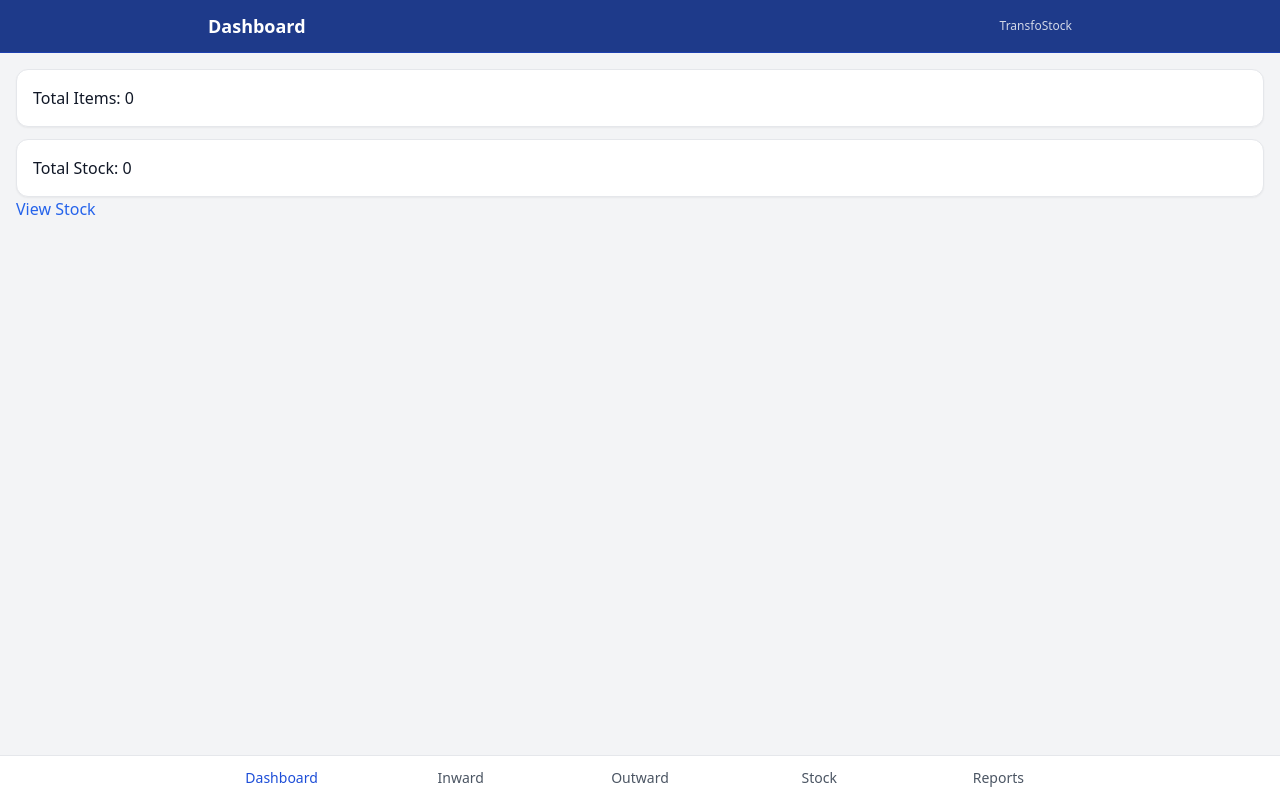
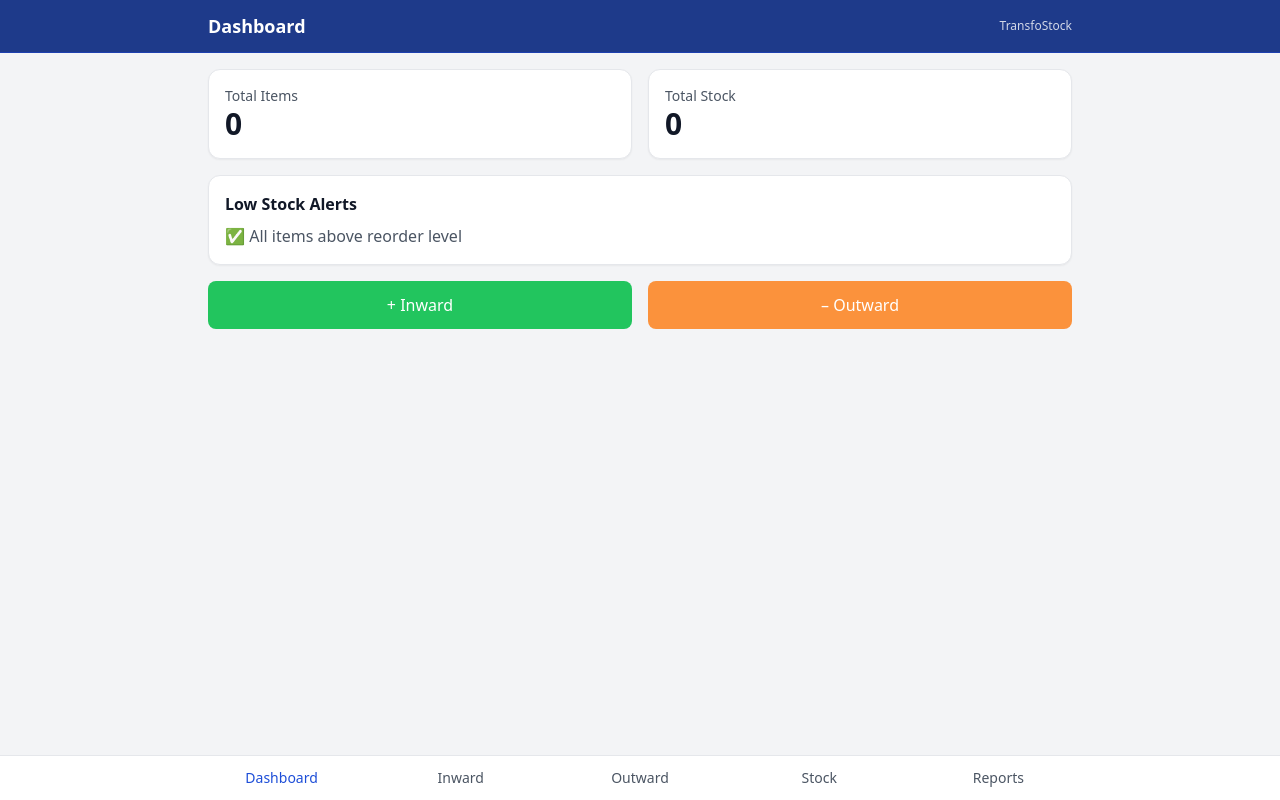
Before and after one commit to Harshad159/TransfoStock, a React (Vite) app: page /#/ in a window 1280 px wide. Built offline with nearby package versions, Linux system fonts and the light colour scheme.

Commit message:
Update Dashboard.tsx

```diff
--- a/src/screens/Dashboard.tsx
+++ b/src/screens/Dashboard.tsx
@@ -1,18 +1,68 @@
 import React from "react";
+import { Link } from "react-router-dom";
 import Header from "../components/Header";
 import Card from "../components/Card";
 import { useInventory } from "../context/InventoryContext";
-import { Link } from "react-router-dom";
 
 export default function Dashboard() {
   const { state } = useInventory();
+
+  const totalItems = state.items.length;
+  const totalStock = state.items.reduce((a, b) => a + b.currentStock, 0);
+  const lowStock = state.items.filter(
+    (i) => i.currentStock <= i.reorderLevel
+  );
+
   return (
     <div className="pb-20">
       <Header title="Dashboard" />
-      <div className="p-4 space-y-3">
-        <Card>Total Items: {state.items.length}</Card>
-        <Card>Total Stock: {state.items.reduce((a,b)=>a+b.currentStock,0)}</Card>
-        <Link to="/overview" className="text-blue-600">View Stock</Link>
+      <div className="max-w-4xl mx-auto p-4 space-y-4">
+        {/* Total Items & Stock */}
+        <div className="grid grid-cols-2 gap-4">
+          <Card>
+            <div className="text-gray-600 text-sm">Total Items</div>
+            <div className="text-3xl font-semibold">{totalItems}</div>
+          </Card>
+          <Card>
+            <div className="text-gray-600 text-sm">Total Stock</div>
+            <div className="text-3xl font-semibold">{totalStock}</div>
+          </Card>
+        </div>
+
+        {/* Low Stock Alerts */}
+        <Card>
+          <div className="font-semibold mb-2">Low Stock Alerts</div>
+          {lowStock.length === 0 ? (
+            <div className="text-gray-600">✅ All items above reorder level</div>
+          ) : (
+            <ul className="space-y-1">
+              {lowStock.map((i) => (
+                <li key={i.id} className="flex justify-between">
+                  <span>{i.name}</span>
+                  <span className="text-red-600 font-medium">
+                    {i.currentStock} (≤ {i.reorderLevel})
+                  </span>
+                </li>
+              ))}
+            </ul>
+          )}
+        </Card>
+
+        {/* Action Buttons */}
+        <div className="grid grid-cols-2 gap-4">
+          <Link
+            to="/inward"
+            className="block text-center bg-green-500 hover:bg-green-600 text-white py-3 rounded-lg font-medium"
+          >
+            + Inward
+          </Link>
+          <Link
+            to="/outward"
+            className="block text-center bg-orange-400 hover:bg-orange-500 text-white py-3 rounded-lg font-medium"
+          >
+            – Outward
+          </Link>
+        </div>
       </div>
     </div>
   );
```
